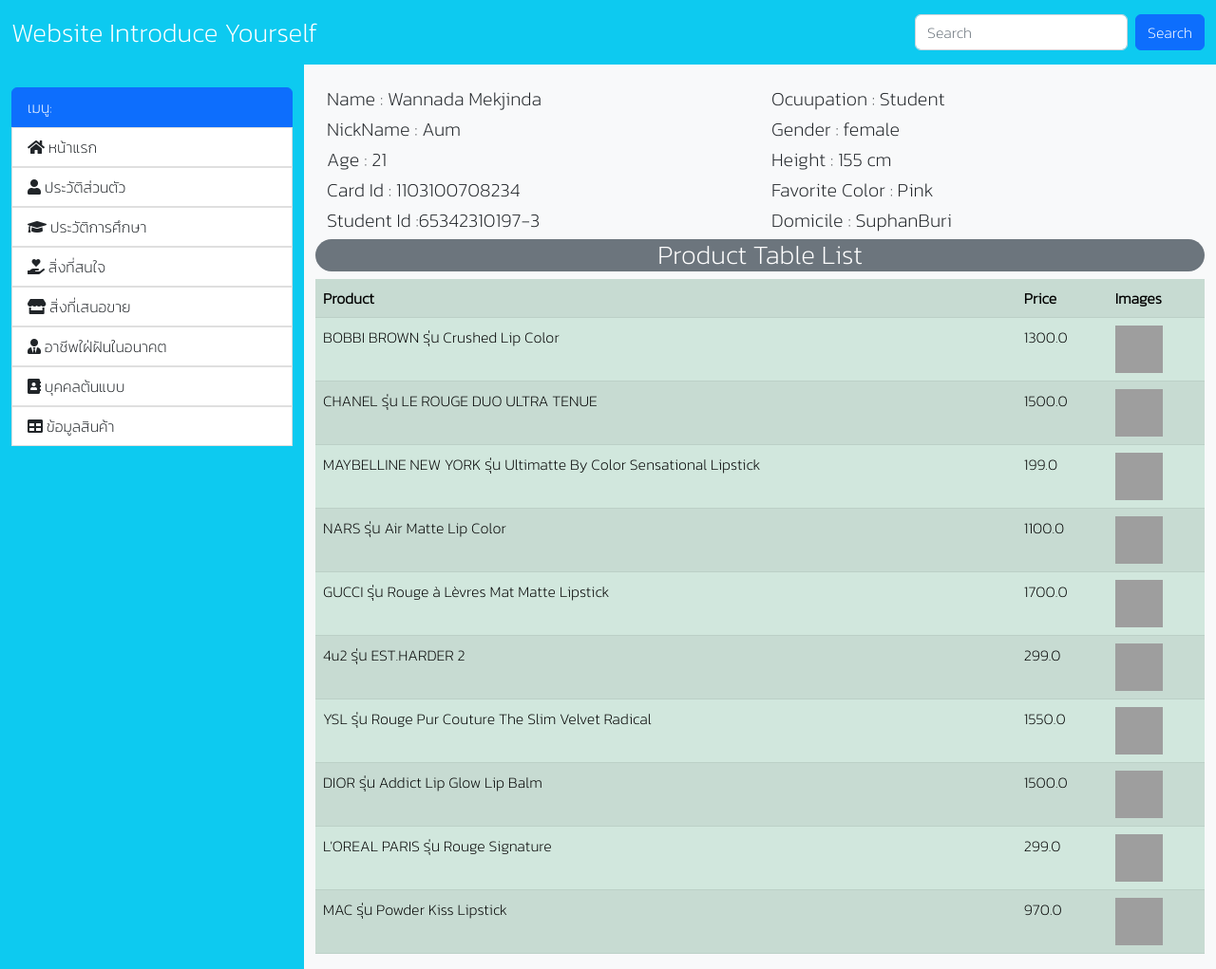
After one commit to wannadamekjinda/djangoProj_197, a Django app: page /showData in a window 1280 px wide. The commit adds this page. Shown: the whole page at 95% size. Run offline with Django 4.2, Linux system fonts and the light colour scheme; some libraries are stand-ins or nearby versions; grey boxes are pictures that could not be loaded.

Commit message:
Assignment 10

```diff
--- a/ProfileApp/views.py
+++ b/ProfileApp/views.py
@@ -33,3 +33,31 @@ def speaker(reqeust):
 
 def keyboard(reqeust):
     return render(reqeust,"keyboard.html")
+
+def showData(requeust):
+    name = "Wannada Mekjinda"
+    nickname = "Aum"
+    cardId = "1103100708234"
+    stdId = "65342310197-3"
+    age = "21"
+    gender = "female"
+    height = "155 cm"
+    occupation = "Student"
+    favoriteColor = "Pink"
+    domicile = "SuphanBuri"
+    products = [
+        ["BOBBI BROWN รุ่น Crushed Lip Color",1300.00,'images/bobbibrow-rm.png'],
+        ["CHANEL รุ่น LE ROUGE DUO ULTRA TENUE", 1500.00, 'images/chanel.png'],
+        ["MAYBELLINE NEW YORK  รุ่น Ultimatte By Color Sensational Lipstick", 199.00, 'images/may.png'],
+        ["NARS รุ่น Air Matte Lip Color",1100.00,'images/nars.png'],
+        ["GUCCI รุ่น Rouge à Lèvres Mat Matte Lipstick",1700.00,'images/gucci-rm.png'],
+        ["4u2 รุ่น EST.HARDER 2",299.00,'images/4u2-rm.png'],
+        ["YSL รุ่น Rouge Pur Couture The Slim Velvet Radical",1550.00,'images/ysl-rm.png'],
+        ["DIOR รุ่น Addict Lip Glow Lip Balm",1500.00,'images/dior.png'],
+        ["L'OREAL PARIS  รุ่น Rouge Signature",299.00,'images/paris.png'],
+        ["MAC รุ่น Powder Kiss Lipstick",970.00,'images/mac-rm.png']
+    ]
+    context = {'name':name,'nickname':nickname,'cardId':cardId,'stdId':stdId,'age':age,
+               'gender':gender,'height':height,'occupation':occupation,'favoriteColor':favoriteColor,
+               'domicile':domicile,'products':products}
+    return render(requeust,"Mydata.html",context)
--- a/djangoProj_197/urls.py
+++ b/djangoProj_197/urls.py
@@ -30,4 +30,5 @@ urlpatterns = [
     path('earphone',views.earphone,name='earphone'),
     path('keyboard',views.keyboard,name='keyboard'),
     path('speaker',views.speaker,name='speaker'),
+    path('showData',views.showData,name='showData'),
 ]
--- /dev/null
+++ b/templates/Mydata.html
@@ -0,0 +1,41 @@
+{% extends 'base.html' %}
+{% load static %}
+{#{% fontawesome_5_static %}#}
+{% block content %}
+ <br>
+    <div class="container ">
+  <div class="row">
+    <div class="col">
+      <h5 class="text-dark ">Name : {{ name }} </h5>
+    <h5 class="text-dark "> NickName : {{ nickname }}</h5>
+    <h5 class="text-dark "> Age : {{ age }}</h5>
+    <h5 class="text-dark "> Card Id : {{ cardId }}</h5>
+    <h5 class="text-dark "> Student Id :{{ stdId }}</h5>
+    </div>
+    <div class="col">
+       <h5 class="text-dark "> Ocuupation : {{ occupation }}</h5>
+    <h5 class="text-dark ">Gender : {{ gender }}</h5>
+    <h5 class="text-dark ">Height : {{ height }}</h5>
+    <h5 class="text-dark "> Favorite Color : {{ favoriteColor }}</h5>
+    <h5 class="text-dark "> Domicile : {{ domicile }}</h5>
+    </div>
+    <br>
+      <br>
+      <h3 class="rounded-pill text-center text-bg-secondary"> Product Table List</h3>
+    <table class="table table-success table-striped ">
+        <tr>
+            <th>Product </th><th>Price </th><th>Images </th>
+        </tr>
+
+        {% for product in products %}
+            <tr>
+                <td>{{ product.0 }}</td>
+                <td class="text">{{ product.1 }}</td>
+                <td><img src="{% static product.2 %} " width="50px" height="50px"> </td>
+
+            </tr>
+        {% endfor %}
+    </table>
+
+
+{% endblock %}
--- a/templates/menu.html
+++ b/templates/menu.html
@@ -20,5 +20,7 @@
         {% fa5_icon 'fa-sharp fa-solid fa-user-tie' %} อาชีพใฝ่ฝันในอนาคต</a></li>
     <li ><a href="{% url 'roleModel' %}"class="list-group-item list-group-item-action">
         {% fa5_icon 'fa-sharp fa-solid fa-address-book' %} บุคคลต้นแบบ</a></li>
+    <li ><a href="{% url 'showData' %}"class="list-group-item list-group-item-action">
+        {% fa5_icon 'fa-sharp fa-solid fa-table' %} ข้อมูลสินค้า </a></li>
 
 </ul>
```
